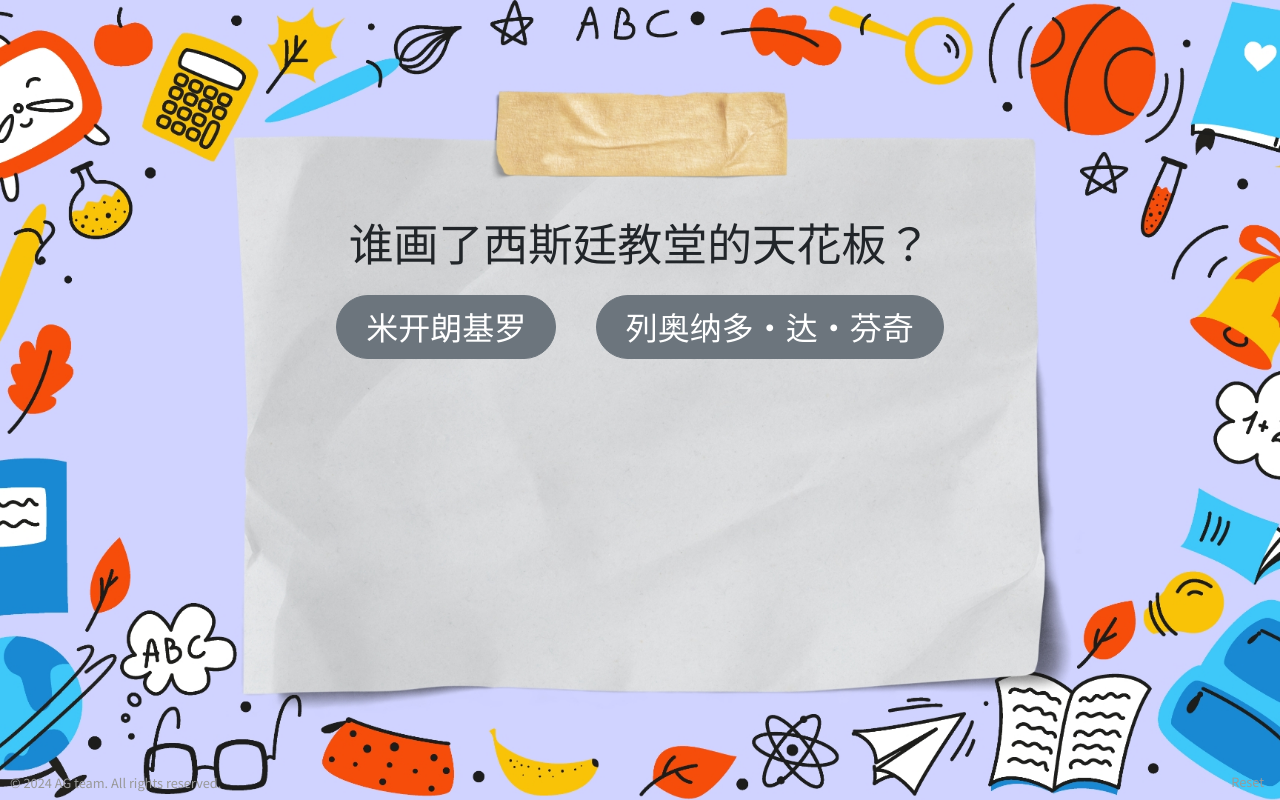
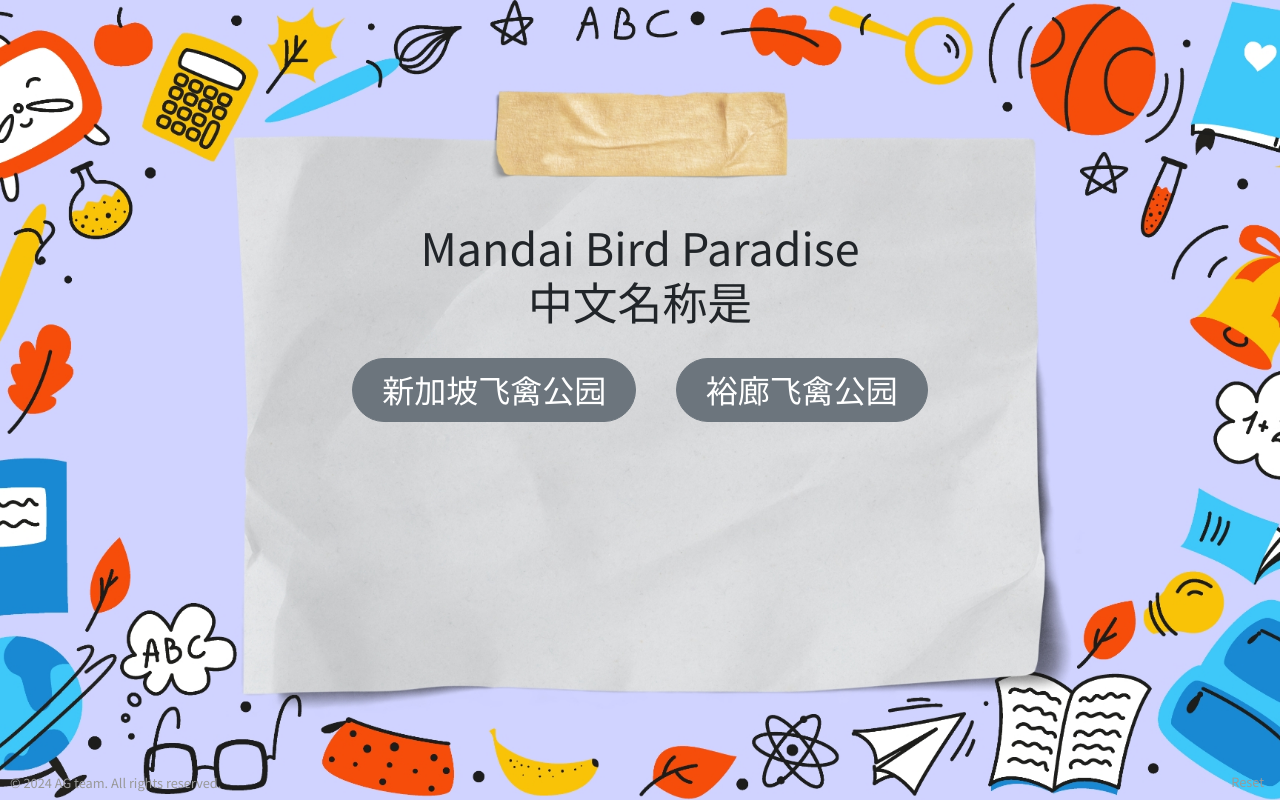
Before and after one commit to jackykiu-mcsg/interactive-quiz-app, a plain HTML site: page index.html in a window 1280 px wide. Both pictures are taken after a click on the button "开始回答". Drawn offline with nearby package versions, Linux system fonts and the light colour scheme.

Commit message:
updated questionnaire data and line height

```diff
--- a/css/styles.css
+++ b/css/styles.css
@@ -11,7 +11,7 @@
   align-items: center;
   font-size: 2.8rem;
   font-family: 'Noto Sans SC', Arial, Helvetica, sans-serif;
-  line-height: 1;
+  line-height: 1.2;
   height: 100vh;
   margin: 0;
   background-image: url("../imgs/240815-mtls-quiz-bg.jpg");
--- a/index.html
+++ b/index.html
@@ -48,36 +48,36 @@
   <script>
     // Questions Data
     const questions = [
-      { q: "谁是新加坡的教育部长？", a: "陈振声", b: "黄循财" },
-      { q: "国家今年庆祝独立第几周年？", a: "59", b: "49" },
-      { q: "我国最大的民用机场是…？", a: "樟宜机场", b: "实里达机场" },
-      { q: "地球上最大的海洋是什么？", a: "太平洋", b: "大西洋" },
-      { q: "哪个元素的化学符号是'O'？", a: "氧气", b: "黄金" },
-      { q: "世界上最大的哺乳动物是什么？", a: "蓝鲸", b: "非洲象" },
-      { q: "第二次世界大战在何时结束？", a: "1945年", b: "1939年" },
-      { q: "日本的首都是哪座城市？", a: "东京", b: "北京" },
-      { q: "谁写了《罗密欧与朱丽叶》？", a: "威廉·莎士比亚", b: "查尔斯·狄更斯" },
-      { q: "黄金的化学符号是什么？", a: "Au", b: "Ag" },
-      { q: "哪个国家是袋鼠的故乡？", a: "澳大利亚", b: "新西兰" },
-      { q: "太阳系中最大的行星是什么？", a: "木星", b: "土星" },
-      { q: "谁画了《星夜》？", a: "文森特·梵高", b: "巴勃罗·毕加索" },
-      { q: "意大利的首都是哪座城市？", a: "罗马", b: "米兰" },
-      { q: "世界上最长的河流是？", a: "尼罗河", b: "亚马逊河" },
-      { q: "地球上最坚硬的天然物质是什么？", a: "钻石", b: "石英" },
-      { q: "谁被称为现代物理学之父？", a: "阿尔伯特·爱因斯坦", b: "艾萨克·牛顿" },
-      { q: "按陆地面积计算，最大的大陆是什么？", a: "亚洲", b: "非洲" },
-      { q: "哪个行星距离太阳最近？", a: "水星", b: "金星" },
-      { q: "谁写了《1984》？", a: "乔治·奥威尔", b: "阿道司·赫胥黎" },
-      { q: "巴西的首都是哪座城市？", a: "巴西利亚", b: "里约热内卢" },
-      { q: "哪种元素对人类骨骼至关重要？", a: "钙", b: "铁" },
-      { q: "谁画了西斯廷教堂的天花板？", a: "米开朗基罗", b: "列奥纳多·达·芬奇" },
-      { q: "世界上最大的沙漠是什么？", a: "南极洲", b: "撒哈拉" },
-      { q: "哪个国家是大堡礁的所在地？", a: "澳大利亚", b: "印度尼西亚" },
-      { q: "谁发现了青霉素？", a: "亚历山大·弗莱明", b: "玛丽·居里" },
-      { q: "加拿大的首都是哪座城市？", a: "渥太华", b: "多伦多" },
-      { q: "太阳系中最小的行星是什么？", a: "水星", b: "冥王星" },
-      { q: "谁写了《杀死一只知更鸟》？", a: "哈珀·李", b: "F. 司各特·菲茨杰拉德" },
-      { q: "银的化学符号是什么？", a: "Ag", b: "Si" }
+      { q: "新加坡的教育部长是<br>陈振声 (Chan Chun Sing)", a: "是", b: "不是" },
+      { q: "国家今年庆祝几岁生日", a: "59", b: "49" },
+      { q: "我国最大民用机场是", a: "樟宜机场", b: "实里达机场" },
+      { q: "鱼尾狮英文名称是", a: "Merlion", b: "Mermaid" },
+      { q: "新加坡国旗左上角有一弯白色新月<br>以及五颗白色小五角星", a: "是", b: "不是" },
+      { q: "国家明年庆祝几岁生日", a: "60", b: "59" },
+      { q: "新加坡国旗有两个颜色", a: "是", b: "不是" },
+      { q: "新加坡国旗的颜色是红和白", a: "是", b: "不是" },
+      { q: "新加坡最大的岛屿是", a: "圣淘沙", b: "乌敏岛" },
+      { q: "新加坡的生日是", a: "8月9日", b: "8月8日" },
+      { q: "圣淘沙 (Sentosa) <br>是新加坡其中一个岛屿", a: "是", b: "不是" },
+      { q: "乌敏岛 (Pulau Ubin) <br>是新加坡其中一个岛屿", a: "是", b: "不是" },
+      { q: "新加坡是全球绿化率最高的城市之一", a: "是", b: "不是" },
+      { q: "Night Safari 中文名称是", a: "新加坡夜间野生动物园", b: "新加坡动物园" },
+      { q: "新加坡的象征和标志", a: "鱼尾狮", b: "水獭" },
+      { q: "Singapura的意思是", a: "狮城", b: "鱼尾狮" },
+      { q: "新加坡的原名是 Singapura", a: "是", b: "不是" },
+      { q: "新加坡是由 64 座岛组成", a: "是", b: "不是" },
+      { q: "星耀樟宜 (Jewel Changi Airport) <br>里设有室内瀑布", a: "是", b: "不是" },
+      { q: "新加坡本地人说的是新加坡式英语，<br>而不仅仅是英语", a: "是", b: "不是" },
+      { q: "新加坡的另一个名称是“花园城市”", a: "是", b: "不是" },
+      { q: "滨海湾花园云雾林 <br>(Gardens by the Bay, Cloud Forest) <br>里设有室内瀑布", a: "是", b: "不是" },
+      { q: "Mandai Bird Paradise <br>中文名称是", a: "新加坡飞禽公园", b: "裕廊飞禽公园" },
+      { q: "新加坡动物园英文名称是", a: "Singapore Zoo", b: "River Wonders" },
+      { q: "英语是新加坡的官方语言", a: "是", b: "不是" },
+      { q: "中文是新加坡的官方语言", a: "是", b: "不是" },
+      { q: "马来语是新加坡的官方语言", a: "是", b: "不是" },
+      { q: "淡米尔语是新加坡的官方语言", a: "是", b: "不是" },
+      { q: "鱼尾狮是新加坡的象征", a: "是", b: "不是" },
+      { q: "Singapore Botanic Gardens <br>中文名称是", a: "新加坡植物园", b: "新加坡花园" }
     ];
 
     let currentQuestions = [...questions];
@@ -151,7 +151,7 @@
       resultEl.classList.remove('fade-in-up');
       nextBtn.classList.remove('fade-in-up');
 
-      questionEl.textContent = currentQuestion.q;
+      questionEl.innerHTML = currentQuestion.q;
       answersEl.innerHTML = '';
 
       const answers = [currentQuestion.a, currentQuestion.b].sort(() => Math.random() - 0.5);
```
